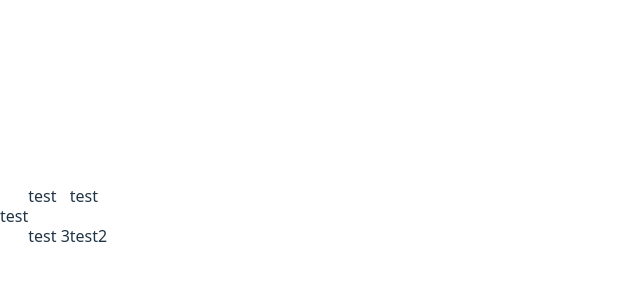
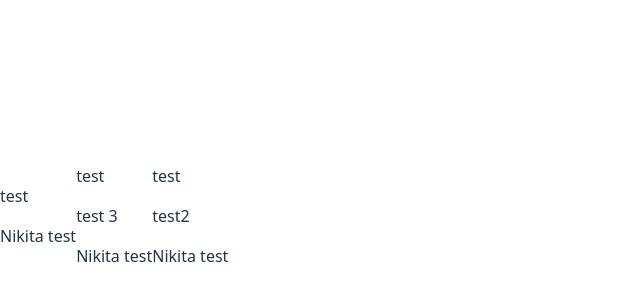
Before and after one commit to NicePhonemasters/nice-phones-design, a Next.js app: page / in a window 1280 px wide. Shown: the part 184-484 px from the top of the page, without its empty margins (0-640 px from the left). Built offline with nearby package versions, Linux system fonts and the light colour scheme.

Commit message:
Nikita test

```diff
--- a/src/app/page.tsx
+++ b/src/app/page.tsx
@@ -6,14 +6,17 @@ function App() {
     <>
       <header>
         <p>test</p>
+        <p>Nikita test</p>
       </header>
       <main>
         <p>test</p>
         <p>test 3</p>
+        <p>Nikita test</p>
       </main>
       <footer>
         <p>test</p>
         <p>test2</p>
+        <p>Nikita test</p>
       </footer>
     </>
   );
```
